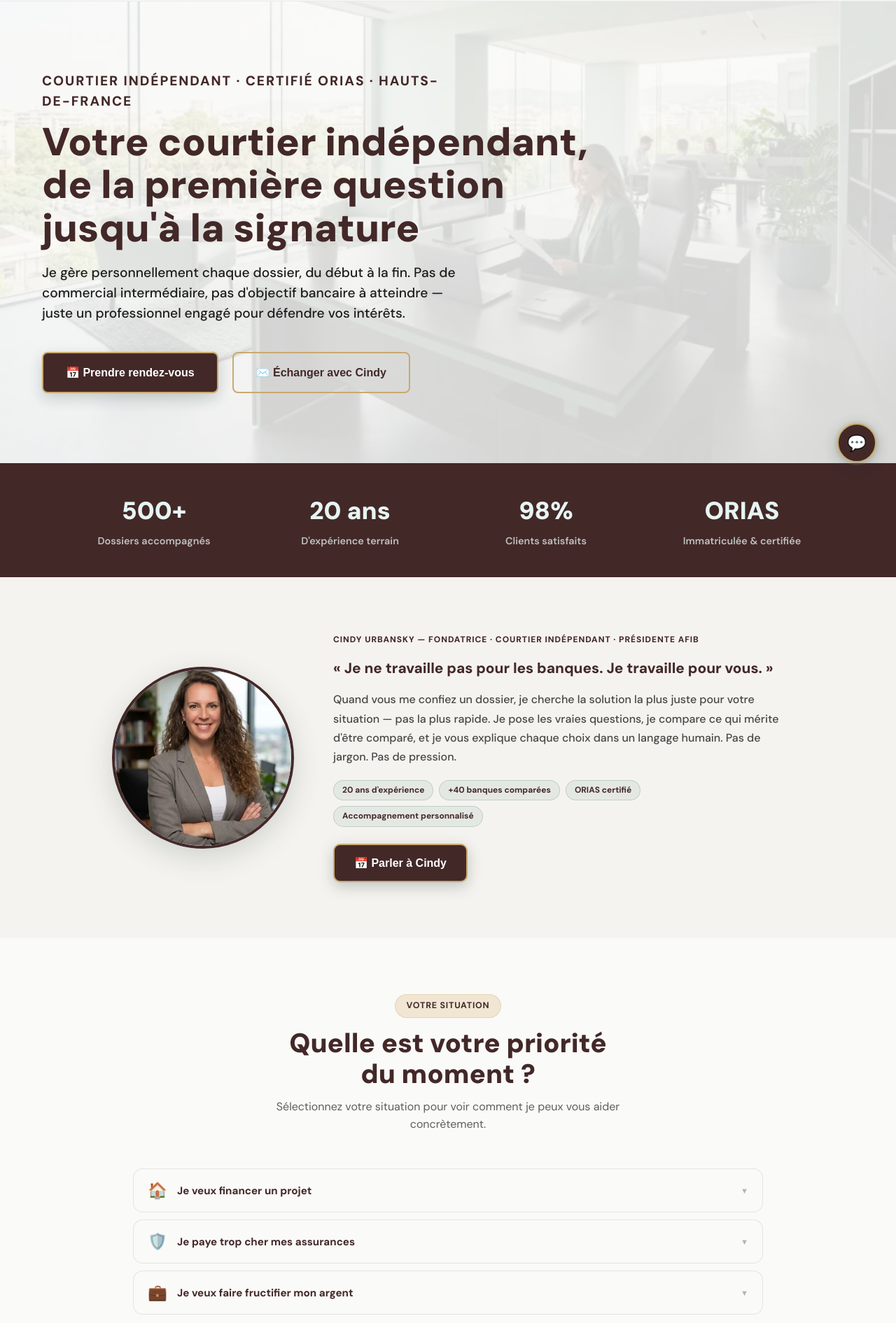
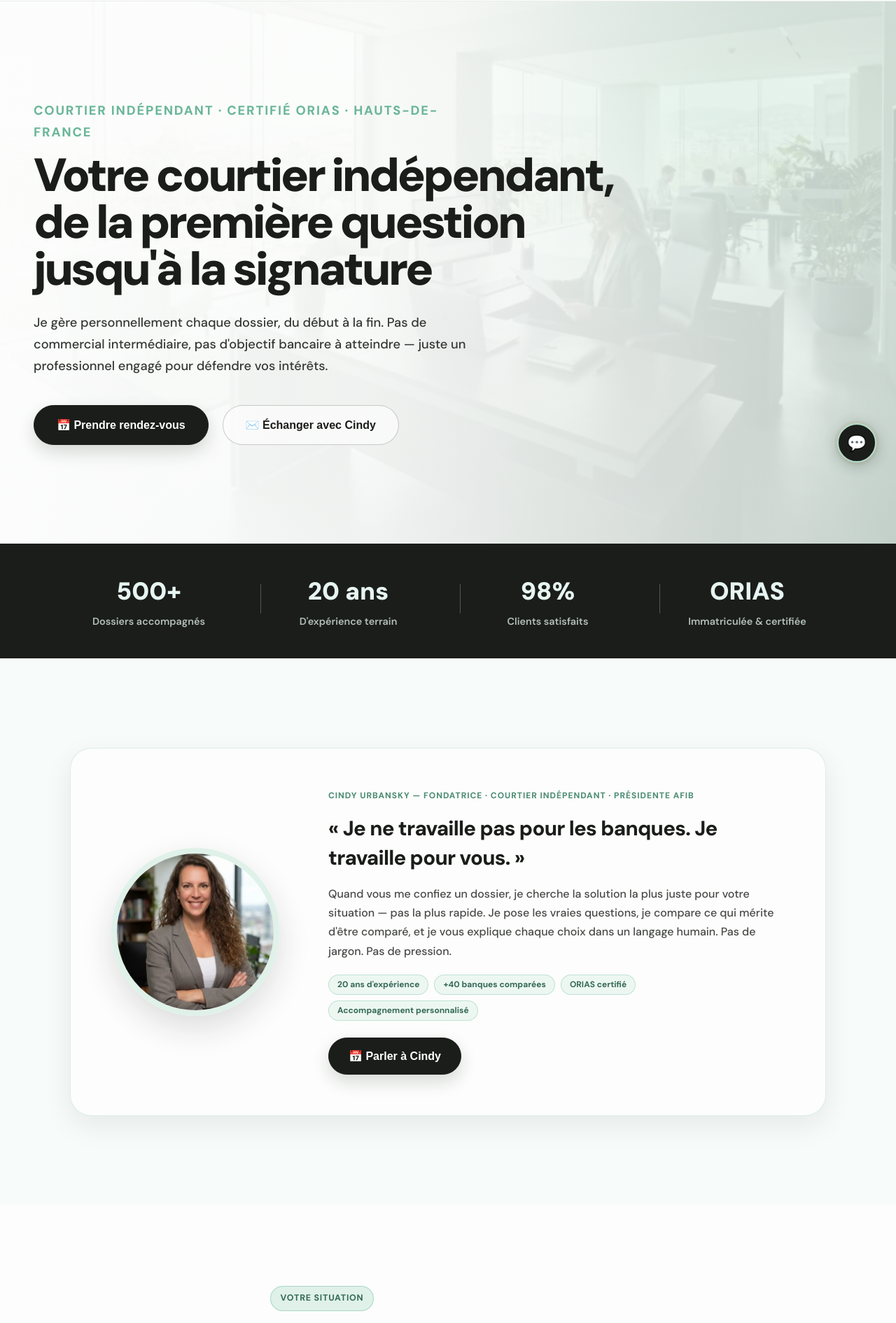
Before and after one commit to Orizia-courtage/orizia-form, a Next.js app: page / in a window 1280 px wide. Shown: the part 111-2002 px from the top of the page at 70% size. Built offline with nearby package versions, Linux system fonts and the light colour scheme.

Commit message:
Test global sage visual redesign

```diff
--- a/app/layout.jsx
+++ b/app/layout.jsx
@@ -1,6 +1,7 @@
 import { DM_Sans } from 'next/font/google';
 
 import './globals.css';
+import './refonte-test.css';
 
 import { Analytics } from "@vercel/analytics/next"
 
--- /dev/null
+++ b/app/refonte-test.css
@@ -0,0 +1,71 @@
+:root {
+  --orizia-dark: #1b1d1a;
+  --orizia-accent: #1b1d1a;
+  --orizia-primary: #6bb69b;
+  --orizia-light: #edf7f2;
+  --orizia-gold: #b3ddcb;
+  --orizia-gold-light: #dff1e9;
+  --orizia-white: #fcfdfc;
+  --orizia-muted: #7f7f7f;
+  --shadow: 0 14px 40px rgba(27,29,26,.08);
+  --shadow-h: 0 22px 54px rgba(27,29,26,.15);
+  --r: 22px;
+  --rs: 14px;
+}
+
+body { background: var(--orizia-white); }
+
+.orizia-hero {
+  min-height: calc(100vh - 112px);
+  background: radial-gradient(circle at 78% 18%, rgba(179,221,203,.72), transparent 31%), linear-gradient(118deg, #fcfdfc 0%, #f4faf7 55%, #dff1e9 100%);
+}
+.orizia-hero .image-column::after { content: ''; position: absolute; inset: 0; background: linear-gradient(90deg, rgba(252,253,252,.96) 0%, rgba(252,253,252,.80) 42%, rgba(237,247,242,.36) 100%); }
+.orizia-hero .column-image img { opacity: .28; filter: saturate(.72) contrast(.94); }
+.orizia-hero-content { max-width: 1280px; padding: clamp(90px, 11vw, 150px) 48px; }
+.orizia-hero-content h1 { max-width: 880px; font-size: clamp(3rem, 5.2vw, 5.45rem); letter-spacing: -.055em; line-height: 1.01; margin-bottom: 28px; }
+.orizia-hero-content > p:first-of-type { color: var(--orizia-primary) !important; }
+.orizia-hero-content p { max-width: 650px; color: #343834; font-size: 1.14rem; line-height: 1.7; }
+
+.orizia-btn-main, .fin-btn-primary { background: var(--orizia-accent) !important; border: 1px solid var(--orizia-accent) !important; border-radius: 999px !important; box-shadow: 0 10px 24px rgba(27,29,26,.16) !important; }
+.orizia-btn-main:hover, .fin-btn-primary:hover { background: var(--orizia-primary) !important; border-color: var(--orizia-primary) !important; color: var(--orizia-dark) !important; box-shadow: 0 14px 30px rgba(107,182,155,.34) !important; }
+.orizia-btn-sec, .fin-btn-secondary { background: rgba(252,253,252,.70) !important; border: 1px solid rgba(27,29,26,.22) !important; border-radius: 999px !important; color: var(--orizia-accent) !important; }
+.orizia-btn-sec:hover, .fin-btn-secondary:hover { background: var(--orizia-gold) !important; border-color: var(--orizia-gold) !important; color: var(--orizia-dark) !important; }
+
+.crowd-section { padding: clamp(72px, 9vw, 126px) 24px; }
+.crowd-section--light { background: linear-gradient(180deg, #edf7f2, #f8fcfa); }
+.fin-section-head { max-width: 700px; margin-bottom: 50px; }
+.fin-section-head h2 { color: var(--orizia-accent); letter-spacing: -.045em; line-height: 1.08; font-size: clamp(2.15rem, 4vw, 3.7rem); }
+.fin-section-head p { color: var(--orizia-muted); font-size: 1.04rem; }
+.fin-badge { background: var(--orizia-gold-light); border-color: rgba(107,182,155,.45); color: #356958; border-radius: 999px; padding: 7px 14px; }
+
+.home-citation-section { background: #f7fbf9; padding: clamp(76px, 10vw, 130px) 24px; }
+.home-citation-inner { max-width: 1080px; gap: 70px; padding: clamp(26px, 5vw, 58px); background: var(--orizia-white); border: 1px solid rgba(107,182,155,.22); border-radius: 30px; box-shadow: var(--shadow); }
+.home-citation-photo { width: 240px; height: 240px; border: 8px solid var(--orizia-gold-light); box-shadow: 0 18px 45px rgba(27,29,26,.14); }
+.home-citation-role { color: #4e8d76; }
+.home-citation-quote { font-size: clamp(1.35rem, 2.3vw, 1.85rem); letter-spacing: -.025em; }
+.home-citation-badge { background: var(--orizia-light); border-color: rgba(107,182,155,.34); color: #356958; }
+.home-why-image-wrap { border-radius: 28px; box-shadow: var(--shadow-h); }
+.home-why-point { color: #303631; }
+.home-why-point-icon { width: 30px; height: 30px; display: grid; place-items: center; background: var(--orizia-gold-light); border-radius: 50%; font-size: .9rem; }
+
+.hs-tab { background: var(--orizia-white); border-color: rgba(107,182,155,.25); border-radius: 18px; box-shadow: 0 3px 12px rgba(27,29,26,.025); }
+.hs-tab:hover { border-color: var(--orizia-primary); box-shadow: var(--shadow); transform: translateY(-2px); }
+.hs-tab-label { color: var(--orizia-accent); }
+.hs-panel { background: var(--orizia-white); }
+
+.service-card { border: 1px solid rgba(107,182,155,.20); border-radius: 22px !important; box-shadow: 0 10px 30px rgba(27,29,26,.07) !important; }
+.service-card:hover { box-shadow: var(--shadow-h) !important; }
+.service-card > div:first-child { height: 250px !important; }
+.service-card h3 { letter-spacing: -.02em; }
+
+.home-stats-grid { max-width: 1120px; }
+.home-stats-grid > div { position: relative; }
+.home-stats-grid > div:not(:last-child)::after { content: ''; position: absolute; width: 1px; height: 42px; right: -28px; top: 18px; background: rgba(179,221,203,.32); }
+footer { background: #1b1d1a !important; }
+
+@media (max-width: 768px) {
+  .orizia-hero-content { padding: 90px 24px 76px; }
+  .orizia-hero-content h1 { font-size: clamp(2.7rem, 12vw, 4rem); }
+  .home-citation-inner { padding: 34px 24px; }
+  .home-stats-grid > div:not(:last-child)::after { display: none; }
+}
--- a/components/ServiceCard.jsx
+++ b/components/ServiceCard.jsx
@@ -5,6 +5,7 @@ import Link from 'next/link';
 export default function ServiceCard({ img, tag, title, desc, cta }) {
   return (
     <div
+      className="service-card"
       style={{ background: '#fff', borderRadius: 16, overflow: 'hidden', boxShadow: '0 4px 24px rgba(29,30,24,0.08)', transition: 'transform 0.3s', display: 'flex', flexDirection: 'column' }}
       onMouseEnter={e => e.currentTarget.style.transform = 'translateY(-6px)'}
       onMouseLeave={e => e.currentTarget.style.transform = 'translateY(0)'}
```
